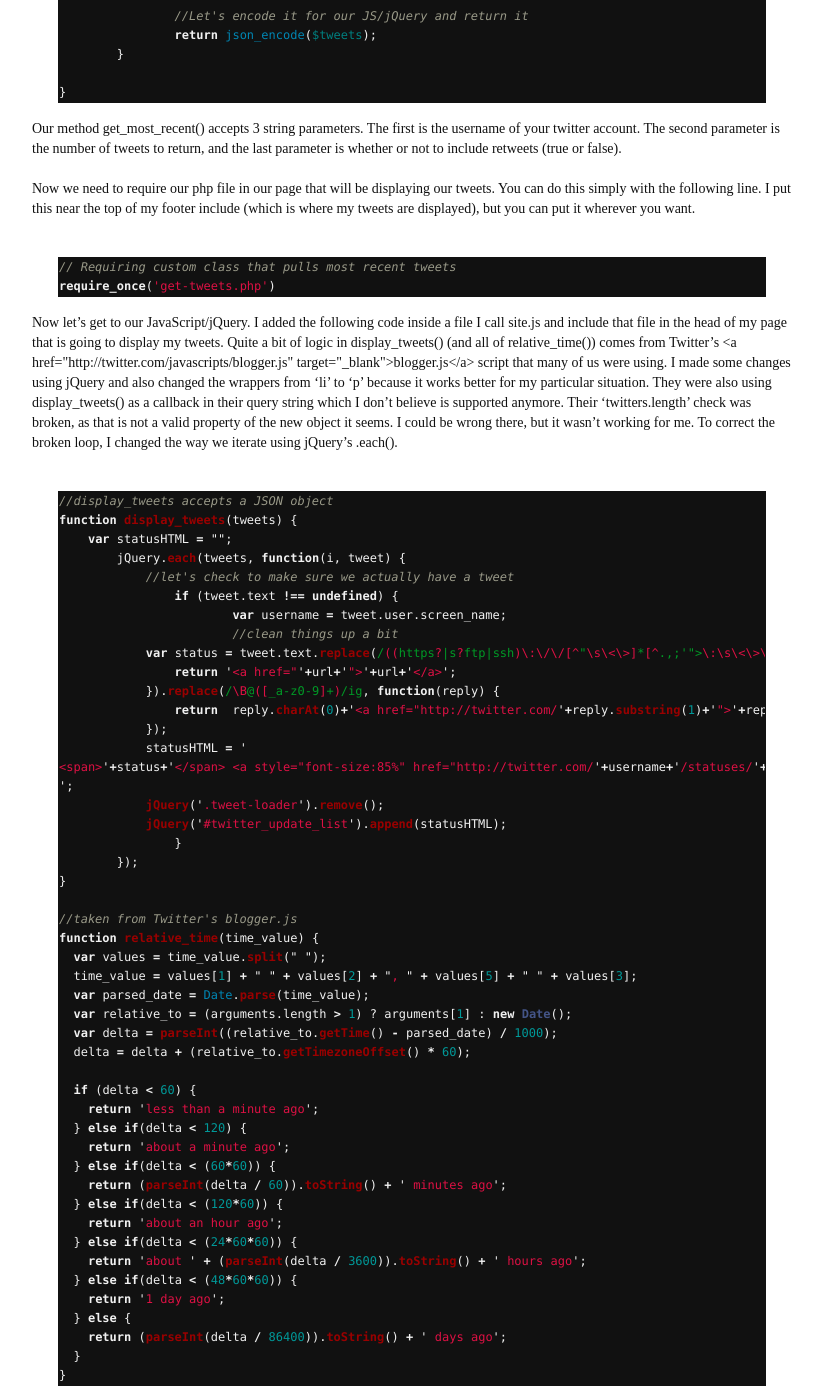
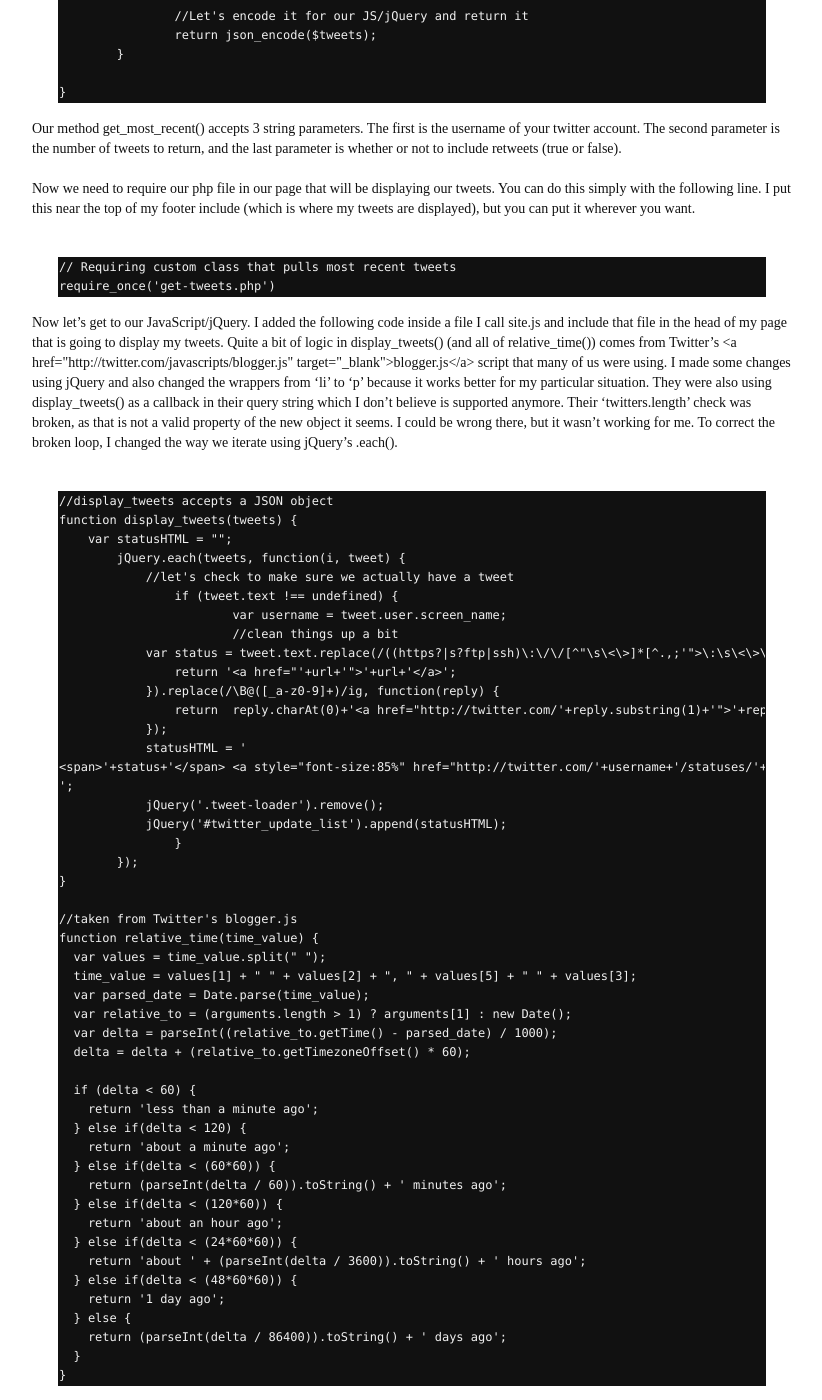
Before and after one commit to kevindeleon/kevindeleon.github.io, a Jekyll site: the page built from _posts/2013-06-12-tutorial-display-recent-tweets-using-jquery-php-and-twitters-api.markdown, in a window 1280 px wide and 1400 px high, scrolled down 1962 px. Shown: the whole window, without its empty margins (28-850 px from the left). Built offline with Jekyll 4.4.1, drawn with Linux system fonts in a browser that asks for light colours; Markdown is read by kramdown in place of the engine named in the settings; some of the changed text lies outside the part shown.

Commit message:
fixes some code markup

````diff
--- a/_posts/2013-06-12-tutorial-display-recent-tweets-using-jquery-php-and-twitters-api.markdown
+++ b/_posts/2013-06-12-tutorial-display-recent-tweets-using-jquery-php-and-twitters-api.markdown
@@ -45,7 +45,7 @@ Alright, let&rsquo;s get to the meat of this. Again, this is the way I solved th
 
 Create a file to contain your PHP class. I called mine `get-tweets.php`. You can call it whatever you want, but just remember you are going to have to include it in whatever file you are going to be loading your statuses onto.
 
-```php
+```
 class GetTweets {
 	static public function get_most_recent($screen_name, $count, $retweets)
 	{
@@ -86,14 +86,14 @@ Our method `get_most_recent()` accepts 3 string parameters.  The first is the us
 
 Now we need to require our php file in our page that will be displaying our tweets.  You can do this simply with the following line.  I put this near the top of my footer include (which is where my tweets are displayed), but you can put it wherever you want.
 
-```php
+```
 // Requiring custom class that pulls most recent tweets
 require_once('get-tweets.php')
 ```
 
 Now let&rsquo;s get to our JavaScript/jQuery.  I added the following code inside a file I call `site.js` and include that file in the head of my page that is going to display my tweets. Quite a bit of logic in `display_tweets()` (and all of `relative_time()`) comes from Twitter&rsquo;s `<a href="http://twitter.com/javascripts/blogger.js" target="_blank">blogger.js</a>` script that many of us were using.  I made some changes using jQuery and also changed the wrappers from 'li' to 'p' because it works better for my particular situation.  They were also using `display_tweets()` as a callback in their query string which I don&rsquo;t believe is supported anymore. Their 'twitters.length' check was broken, as that is not a valid property of the new object it seems. I could be wrong there, but it wasn&rsquo;t working for me. To correct the broken loop, I changed the way we iterate using jQuery's `.each()`.
 
-```js
+```
 //display_tweets accepts a JSON object
 function display_tweets(tweets) {
     var statusHTML = "";
````
